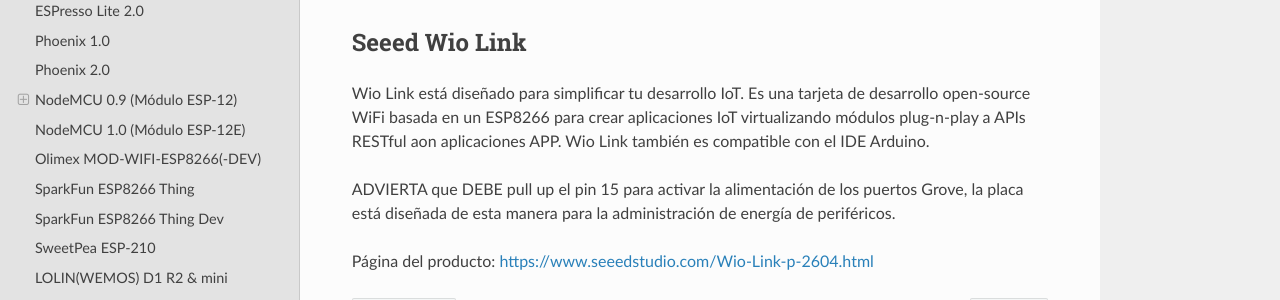
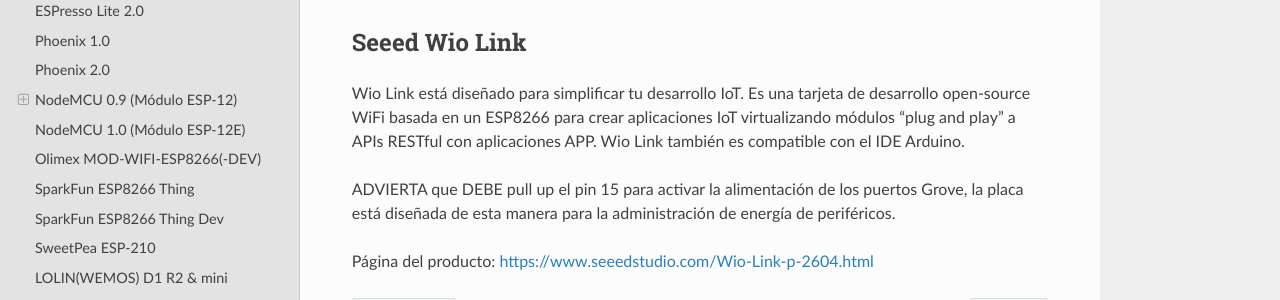
Before and after one commit to lrmoreno007/ESP8266-Arduino-Spanish, a Sphinx documentation site: the page built from doc/boards.rst, in a window 1280 px wide and 900 px high, scrolled down 10688 px. Shown: the part 437-737 px from the top of the window. Built offline with Sphinx 7.4.7 and the Read the Docs theme 2.0.0, drawn with Linux system fonts in a browser that asks for light colours.

Commit message:
Update boards.rst

```diff
--- a/doc/boards.rst
+++ b/doc/boards.rst
@@ -428,7 +428,7 @@
 
 Seeed Wio Link
 --------------
-Wio Link está diseñado para simplificar tu desarrollo IoT. Es una tarjeta de desarrollo open-source WiFi basada en un ESP8266 para crear aplicaciones IoT virtualizando módulos plug-n-play a APIs RESTful aon aplicaciones APP. Wio Link también es compatible con el IDE Arduino.
+Wio Link está diseñado para simplificar tu desarrollo IoT. Es una tarjeta de desarrollo open-source WiFi basada en un ESP8266 para crear aplicaciones IoT virtualizando módulos "plug and play" a APIs RESTful con aplicaciones APP. Wio Link también es compatible con el IDE Arduino.
 
 ADVIERTA que DEBE pull up el pin 15 para activar la alimentación de los puertos Grove, la placa está diseñada de esta manera para la administración de energía de periféricos.
 
```
